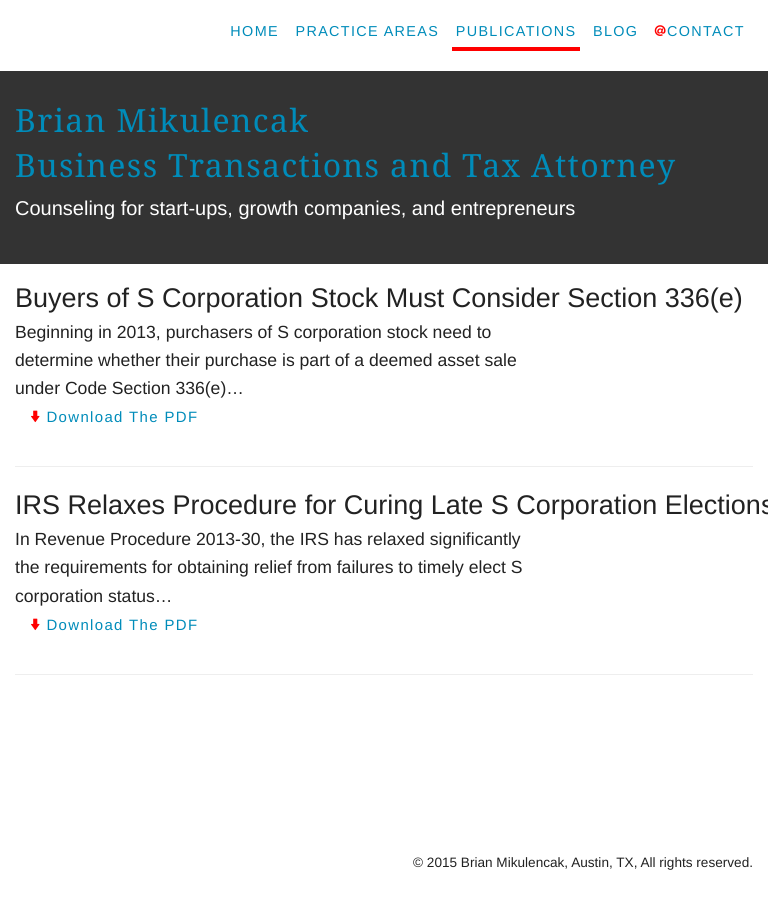
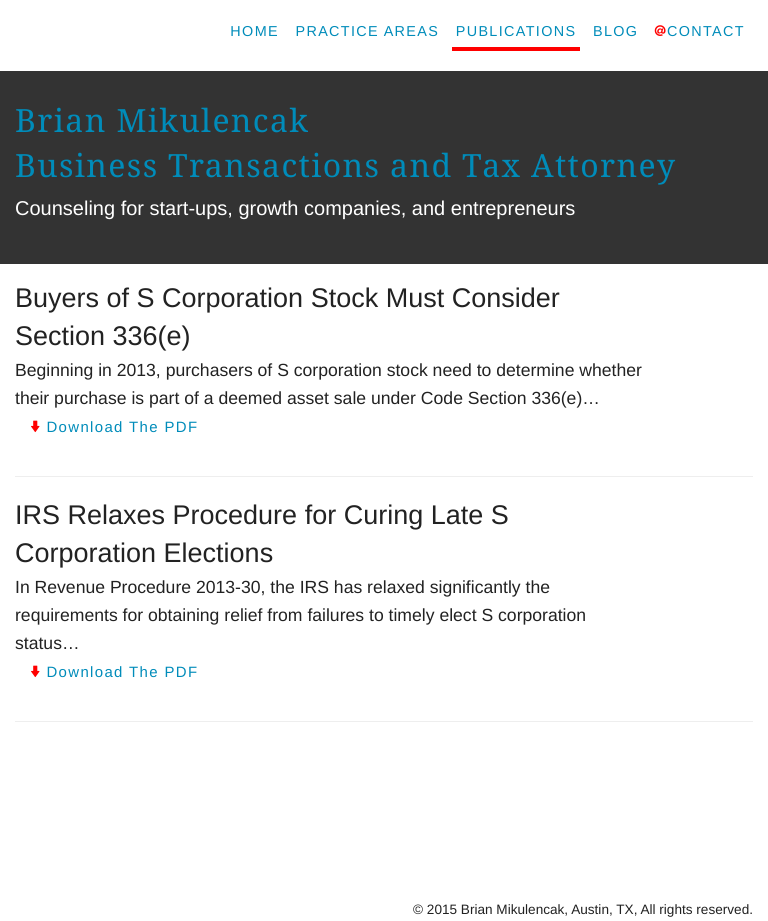
Before and after one commit to brianmik/bmaustinlaw, a Jekyll site: the page built from publications.html, in a window 768 px wide. Built offline with Jekyll 4.4.1, drawn with Linux system fonts in a browser that asks for light colours; Markdown is read by kramdown in place of the engine named in the settings; comment, search, counter and statistics services are not loaded; before the commit the page ends 900 px from its top, so only the background shows below that.

Commit message:
styling for small screens

```diff
--- a/css/main.css
+++ b/css/main.css
@@ -431,7 +431,7 @@ textarea {
 
   .publication__title, .publication__excerpt {
     margin: 0;
-    width: 55ex;
+    width: 85%;
   }
 
 
```
